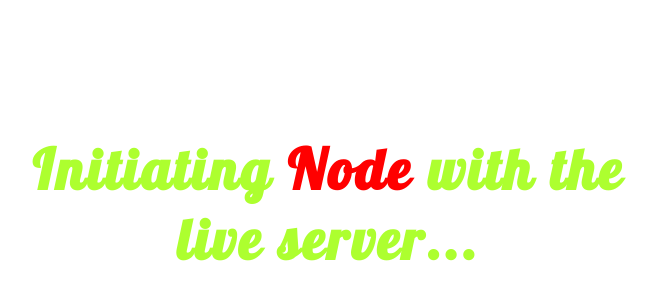
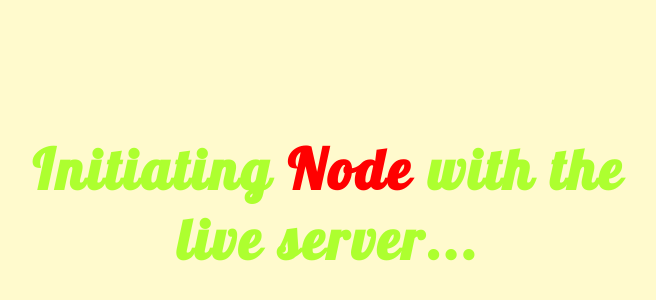
Before and after one commit to MahmoudAliEng/Node-live-server, a website: page index.html in a window 1280 px wide. Shown: the part 196-496 px from the top of the page, without its empty margins (312-968 px from the left). Drawn offline with Linux system fonts and the light colour scheme.

```diff
--- a/index.html
+++ b/index.html
@@ -13,6 +13,7 @@
             padding: 0;
             height: 100%;
             width: 100%;
+            background-color: lemonchiffon;
         }
         .title-container{
             width: 50%;
```
Also changed, not shown: package.json (added, +24 -0 lines), 2 other files.
